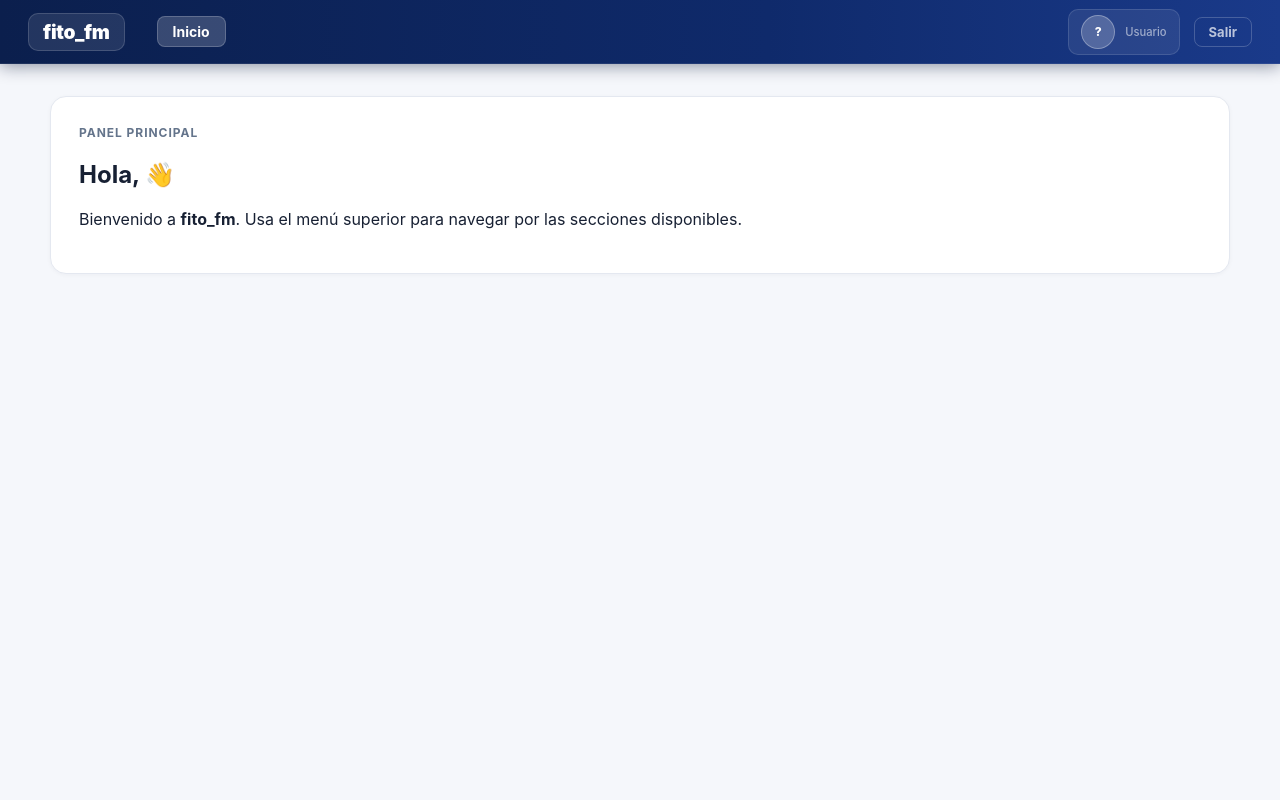
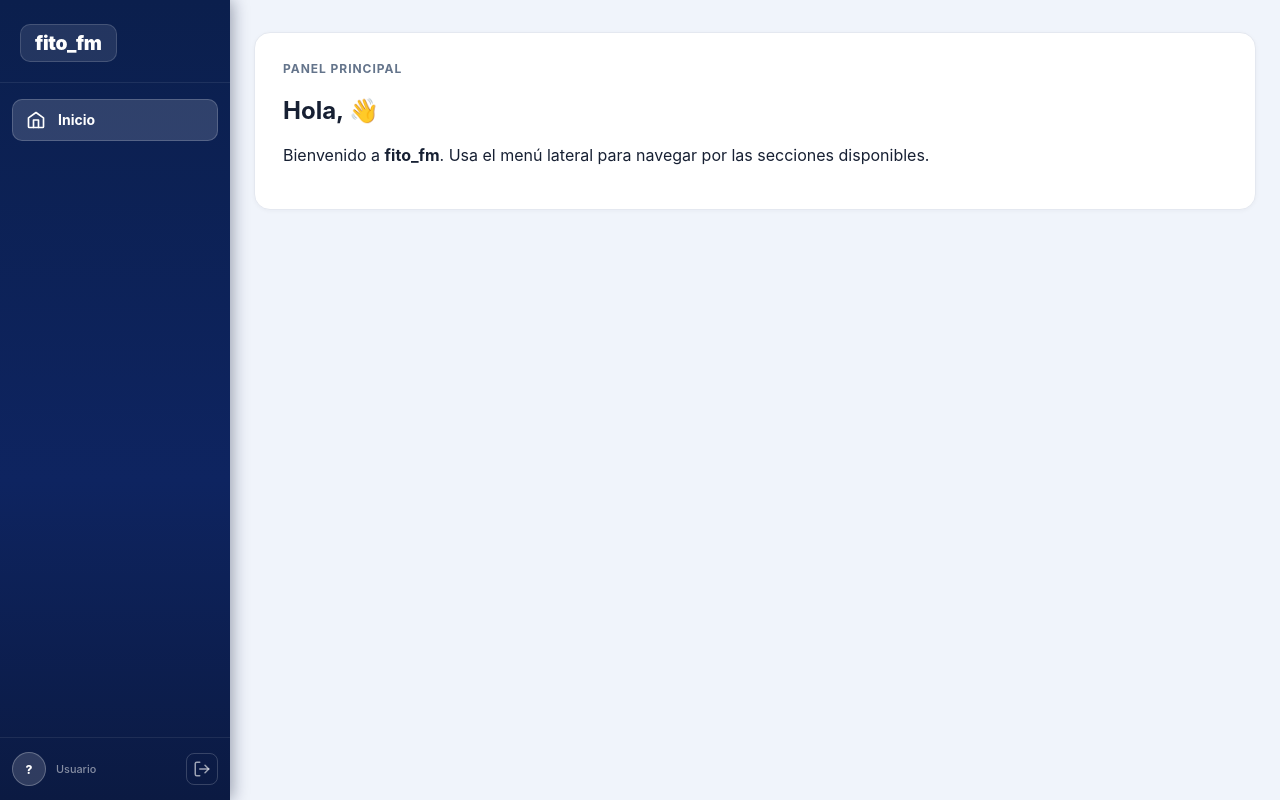
Before and after one commit to Junior2026GL/Fito_FM, a React (Vite) app in the folder frontend/: page / in a window 1280 px wide. Built offline with nearby package versions, Linux system fonts and the light colour scheme; no server answers; sample sign-in values are in the browser's storage.

Commit message:
feat(ui): reemplazar topbar por sidebar vertical azul oscuro con iconos

```diff
--- a/frontend/src/layouts/MainLayout.jsx
+++ b/frontend/src/layouts/MainLayout.jsx
@@ -1,5 +1,29 @@
 import { NavLink, Outlet, useNavigate } from "react-router-dom";
 import { useAuth } from "../features/auth/context/AuthContext.jsx";
+
+const IconHome = () => (
+  <svg width="20" height="20" viewBox="0 0 24 24" fill="none" stroke="currentColor" strokeWidth="2" strokeLinecap="round" strokeLinejoin="round">
+    <path d="M3 9.5L12 3l9 6.5V20a1 1 0 0 1-1 1H4a1 1 0 0 1-1-1V9.5z" />
+    <path d="M9 21V12h6v9" />
+  </svg>
+);
+
+const IconUsers = () => (
+  <svg width="20" height="20" viewBox="0 0 24 24" fill="none" stroke="currentColor" strokeWidth="2" strokeLinecap="round" strokeLinejoin="round">
+    <path d="M17 21v-2a4 4 0 0 0-4-4H5a4 4 0 0 0-4 4v2" />
+    <circle cx="9" cy="7" r="4" />
+    <path d="M23 21v-2a4 4 0 0 0-3-3.87" />
+    <path d="M16 3.13a4 4 0 0 1 0 7.75" />
+  </svg>
+);
+
+const IconLogout = () => (
+  <svg width="18" height="18" viewBox="0 0 24 24" fill="none" stroke="currentColor" strokeWidth="2" strokeLinecap="round" strokeLinejoin="round">
+    <path d="M9 21H5a2 2 0 0 1-2-2V5a2 2 0 0 1 2-2h4" />
+    <polyline points="16 17 21 12 16 7" />
+    <line x1="21" y1="12" x2="9" y2="12" />
+  </svg>
+);
 
 export const MainLayout = () => {
   const { user, logout } = useAuth();
@@ -21,46 +45,57 @@ export const MainLayout = () => {
 
   return (
     <div className="app-shell">
-      <header className="topbar">
-        <NavLink to="/" className="brand">
-          fito_fm
-        </NavLink>
+      {/* ── SIDEBAR ── */}
+      <aside className="sidebar">
+        {/* Brand */}
+        <div className="sidebar-brand">
+          <span className="sidebar-brand-text">fito_fm</span>
+        </div>
 
-        <nav className="topbar-nav">
+        {/* Navigation */}
+        <nav className="sidebar-nav">
           <NavLink
             to="/"
             end
-            className={({ isActive }) => `nav-link${isActive ? " active" : ""}`}
+            className={({ isActive }) => `sidebar-link${isActive ? " active" : ""}`}
           >
-            Inicio
+            <span className="sidebar-icon"><IconHome /></span>
+            <span className="sidebar-label">Inicio</span>
           </NavLink>
 
           {user?.role === "admin" && (
             <NavLink
               to="/usuarios"
-              className={({ isActive }) => `nav-link${isActive ? " active" : ""}`}
+              className={({ isActive }) => `sidebar-link${isActive ? " active" : ""}`}
             >
-              Usuarios
+              <span className="sidebar-icon"><IconUsers /></span>
+              <span className="sidebar-label">Usuarios</span>
             </NavLink>
           )}
         </nav>
 
-        <div className="topbar-user">
-          <div className="user-badge">
-            <div className="user-avatar">{initials}</div>
-            <div>
-              <div className="user-name">{user?.name}</div>
-              <div className="user-role">{user?.role === "admin" ? "Administrador" : "Usuario"}</div>
+        {/* Footer: user + logout */}
+        <div className="sidebar-footer">
+          <div className="sidebar-user">
+            <div className="sidebar-avatar">{initials}</div>
+            <div className="sidebar-user-info">
+              <div className="sidebar-user-name">{user?.name}</div>
+              <div className="sidebar-user-role">
+                {user?.role === "admin" ? "Administrador" : "Usuario"}
+              </div>
             </div>
           </div>
-          <button className="btn btn-ghost btn-sm" onClick={handleLogout}>
-            Salir
+          <button className="sidebar-logout" onClick={handleLogout} title="Cerrar sesión">
+            <IconLogout />
           </button>
         </div>
-      </header>
+      </aside>
 
-      <main className="page-container">
-        <Outlet />
+      {/* ── CONTENT ── */}
+      <main className="page-content">
+        <div className="page-container">
+          <Outlet />
+        </div>
       </main>
     </div>
   );
--- a/frontend/src/pages/HomePage.jsx
+++ b/frontend/src/pages/HomePage.jsx
@@ -8,7 +8,7 @@ export const HomePage = () => {
       <p className="eyebrow">Panel principal</p>
       <h1>Hola, {user?.name?.split(" ")[0]} 👋</h1>
       <p>
-        Bienvenido a <strong>fito_fm</strong>. Usa el menú superior para navegar
+        Bienvenido a <strong>fito_fm</strong>. Usa el menú lateral para navegar
         por las secciones disponibles.
       </p>
     </section>
--- a/frontend/src/styles/global.css
+++ b/frontend/src/styles/global.css
@@ -38,102 +38,128 @@ button {
 .app-shell {
   min-height: 100vh;
   display: flex;
-  flex-direction: column;
+  flex-direction: row;
+}
+
+.page-content {
+  flex: 1;
+  background: #f0f4fb;
+  min-height: 100vh;
+  overflow-y: auto;
 }
 
 .page-container {
   width: min(1180px, calc(100% - 48px));
   margin: 32px auto;
-  flex: 1;
 }
 
 /* ============================================================
-   TOPBAR / NAVIGATION
+   SIDEBAR / NAVIGATION
    ============================================================ */
-.topbar {
+.sidebar {
+  width: 230px;
+  min-width: 230px;
+  background: linear-gradient(180deg, #0b1f4d 0%, #0e2460 60%, #0b1a42 100%);
   display: flex;
-  align-items: center;
-  min-height: 64px;
-  padding: 0 28px;
-  background: linear-gradient(90deg, #0b1f4d 0%, #0f2a6b 60%, #1a3a8a 100%);
-  border-bottom: 1px solid rgba(255, 255, 255, 0.08);
-  box-shadow: 0 2px 16px rgba(7, 18, 50, 0.45);
-  gap: 8px;
+  flex-direction: column;
+  min-height: 100vh;
   position: sticky;
   top: 0;
+  height: 100vh;
   z-index: 20;
+  box-shadow: 2px 0 16px rgba(7, 18, 50, 0.4);
 }
 
-.brand {
+/* Brand */
+.sidebar-brand {
+  padding: 24px 20px 20px;
+  border-bottom: 1px solid rgba(255, 255, 255, 0.08);
+}
+
+.sidebar-brand-text {
   font-size: 1.2rem;
   font-weight: 900;
-  text-decoration: none;
   color: #ffffff;
   letter-spacing: -0.02em;
-  margin-right: 24px;
-  flex-shrink: 0;
+  display: inline-block;
   padding: 6px 14px;
   background: rgba(255, 255, 255, 0.1);
   border-radius: 10px;
   border: 1px solid rgba(255, 255, 255, 0.15);
-  transition: background 0.18s;
 }
 
-.brand:hover {
-  background: rgba(255, 255, 255, 0.18);
-}
-
-.topbar-nav {
+/* Nav links */
+.sidebar-nav {
   display: flex;
-  align-items: center;
+  flex-direction: column;
   gap: 4px;
+  padding: 16px 12px;
   flex: 1;
 }
 
-.nav-link {
-  padding: 7px 16px;
-  border-radius: 8px;
+.sidebar-link {
+  display: flex;
+  align-items: center;
+  gap: 12px;
+  padding: 11px 14px;
+  border-radius: 10px;
   font-size: 0.875rem;
   font-weight: 600;
-  color: rgba(255, 255, 255, 0.65);
+  color: rgba(255, 255, 255, 0.6);
   text-decoration: none;
   transition: background 0.15s, color 0.15s;
 }
 
-.nav-link:hover {
-  background: rgba(255, 255, 255, 0.12);
+.sidebar-link:hover {
+  background: rgba(255, 255, 255, 0.1);
   color: #ffffff;
 }
 
-.nav-link.active {
-  background: rgba(255, 255, 255, 0.18);
+.sidebar-link.active {
+  background: rgba(255, 255, 255, 0.15);
   color: #ffffff;
   font-weight: 700;
-  box-shadow: inset 0 0 0 1px rgba(255, 255, 255, 0.2);
+  box-shadow: inset 0 0 0 1px rgba(255, 255, 255, 0.18);
 }
 
-.topbar-user {
+.sidebar-icon {
   display: flex;
   align-items: center;
-  gap: 14px;
-  margin-left: auto;
+  flex-shrink: 0;
+  opacity: 0.85;
 }
 
-.user-badge {
+.sidebar-link.active .sidebar-icon,
+.sidebar-link:hover .sidebar-icon {
+  opacity: 1;
+}
+
+.sidebar-label {
+  line-height: 1;
+}
+
+/* Footer: user + logout */
+.sidebar-footer {
+  padding: 14px 12px;
+  border-top: 1px solid rgba(255, 255, 255, 0.08);
   display: flex;
   align-items: center;
   gap: 10px;
-  padding: 5px 12px;
-  border-radius: 10px;
-  background: rgba(255, 255, 255, 0.08);
-  border: 1px solid rgba(255, 255, 255, 0.12);
 }
 
-.user-avatar {
+.sidebar-user {
+  display: flex;
+  align-items: center;
+  gap: 10px;
+  flex: 1;
+  min-width: 0;
+}
+
+.sidebar-avatar {
   width: 34px;
   height: 34px;
   border-radius: 50%;
-  background: rgba(255, 255, 255, 0.2);
+  background: rgba(255, 255, 255, 0.15);
   color: #ffffff;
   display: inline-flex;
   align-items: center;
@@ -141,31 +167,45 @@ button {
   font-weight: 800;
   font-size: 0.75rem;
   flex-shrink: 0;
-  border: 1.5px solid rgba(255, 255, 255, 0.3);
+  border: 1.5px solid rgba(255, 255, 255, 0.25);
 }
 
-.user-name {
-  font-size: 0.875rem;
+.sidebar-user-info {
+  min-width: 0;
+}
+
+.sidebar-user-name {
+  font-size: 0.8125rem;
   font-weight: 700;
   color: #ffffff;
   line-height: 1.2;
+  white-space: nowrap;
+  overflow: hidden;
+  text-overflow: ellipsis;
 }
 
-.user-role {
-  font-size: 0.7rem;
-  color: rgba(255, 255, 255, 0.55);
+.sidebar-user-role {
+  font-size: 0.68rem;
+  color: rgba(255, 255, 255, 0.5);
   font-weight: 500;
 }
 
-/* Logout button inside topbar */
-.topbar .btn-ghost {
-  color: rgba(255, 255, 255, 0.7);
-  border: 1px solid rgba(255, 255, 255, 0.2);
+.sidebar-logout {
+  display: flex;
+  align-items: center;
+  justify-content: center;
+  width: 32px;
+  height: 32px;
   border-radius: 8px;
-  padding: 6px 14px;
+  border: 1px solid rgba(255, 255, 255, 0.18);
+  background: transparent;
+  color: rgba(255, 255, 255, 0.6);
+  cursor: pointer;
+  flex-shrink: 0;
+  transition: background 0.15s, color 0.15s, border-color 0.15s;
 }
 
-.topbar .btn-ghost:hover:not(:disabled) {
+.sidebar-logout:hover {
   background: rgba(255, 255, 255, 0.12);
   color: #ffffff;
   border-color: rgba(255, 255, 255, 0.35);
```
